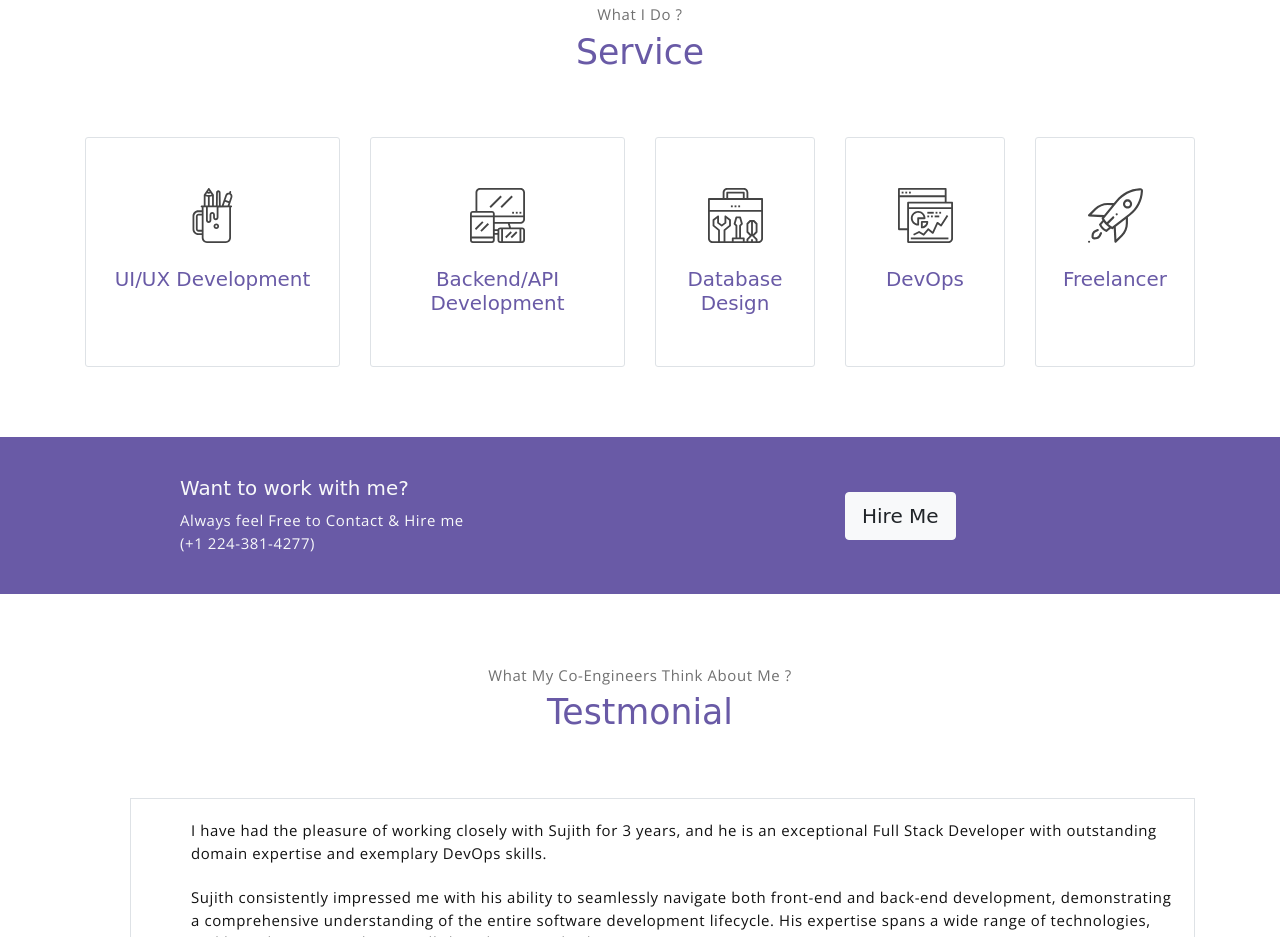
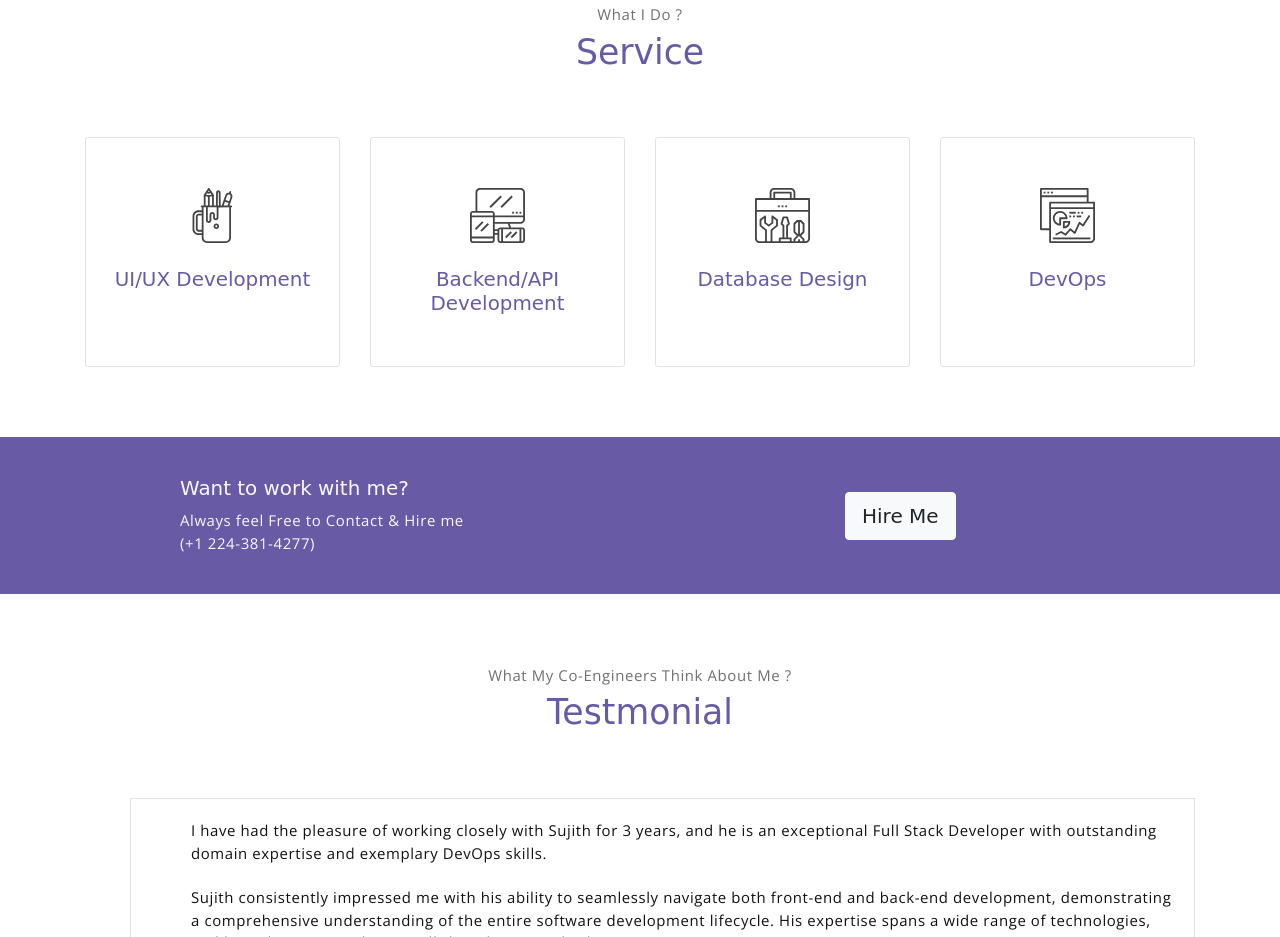
Before and after one commit to sujithsj/myprofile, a plain HTML site: page index.html in a window 1280 px wide. Shown: the part 1670-2607 px from the top of the page. Drawn offline with nearby package versions, Linux system fonts and the light colour scheme; a web font is replaced by a local one.

Commit message:
updated skills

```diff
--- a/index.html
+++ b/index.html
@@ -121,7 +121,7 @@
                         </div>
                     </div>
                 </div>
-                <div class="col-md-6 col-lg-2">
+                <div class="col-md-6 col-lg-3">
                     <div class="service-card">
                         <div class="body">
                             <img src="assets/imgs/toolbox.svg"
@@ -132,7 +132,7 @@
                         </div>
                     </div>
                 </div>
-                <div class="col-md-6 col-lg-2">
+                <div class="col-md-6 col-lg-3">
                     <div class="service-card">
                         <div class="body">
                             <img src="assets/imgs/analytics.svg"
@@ -143,7 +143,7 @@
                         </div>
                     </div>
                 </div>
-                <div class="col-md-6 col-lg-2">
+                <!-- <div class="col-md-6 col-lg-2">
                     <div class="service-card">
                         <div class="body">
                             <img src="assets/imgs/startup.svg"
@@ -153,7 +153,7 @@
                             <p class="subtitle">End to End Product Development.</p>
                         </div>
                     </div>
-                </div>
+                </div> -->
             </div><!-- end of row -->
         </div>
     </section><!-- end of service section -->
```
